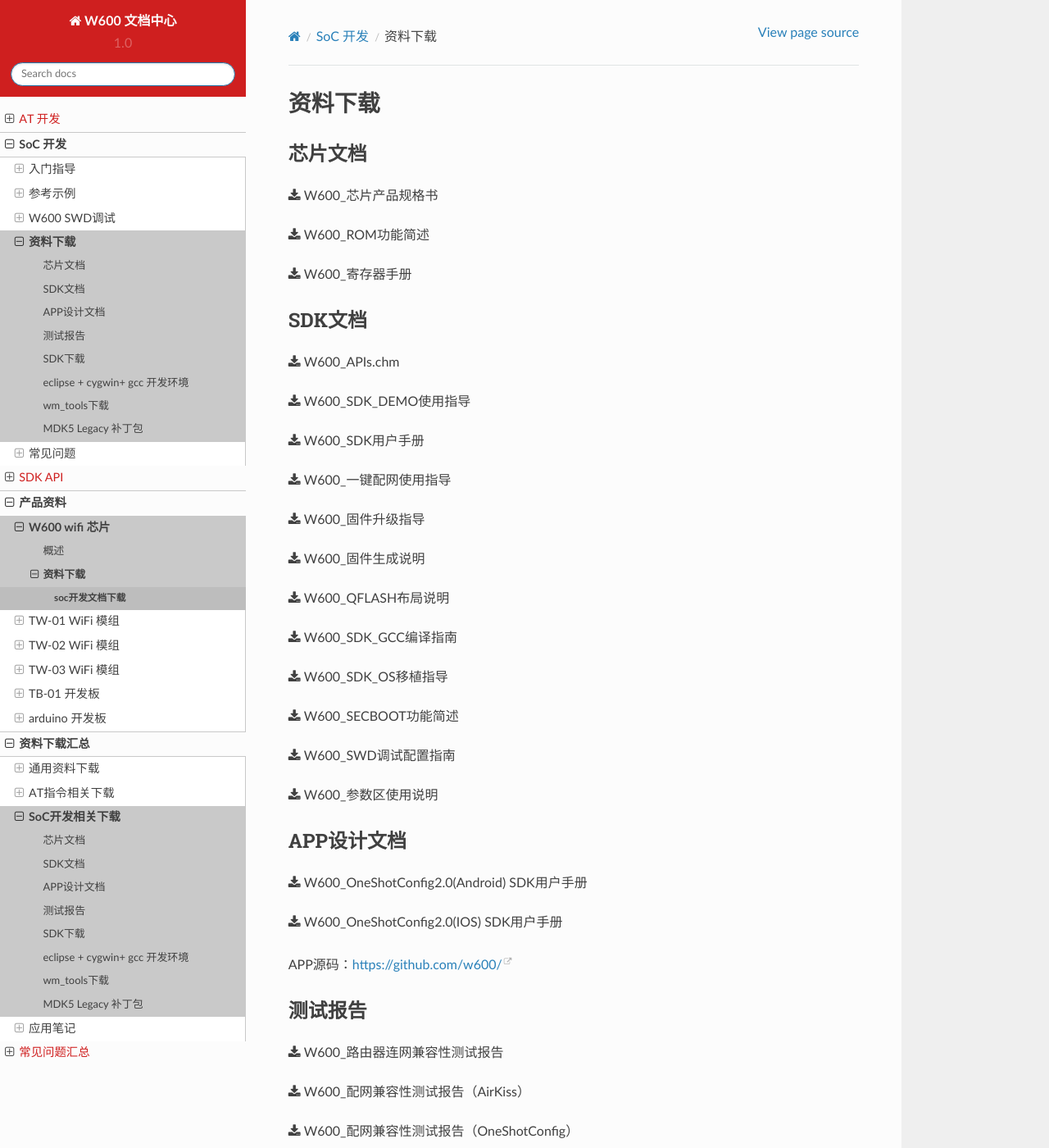
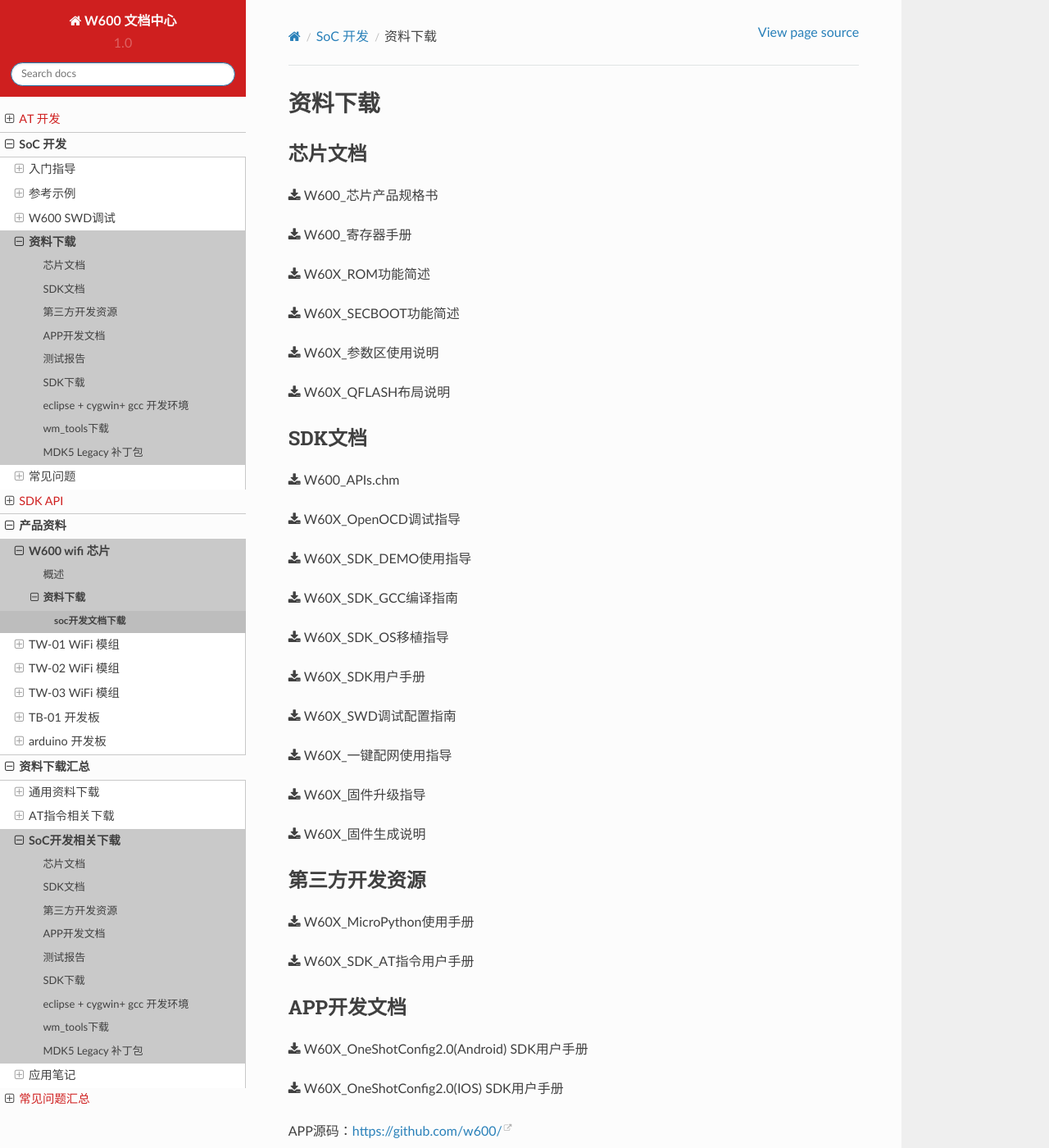
Before and after one commit to szqt/docs, a Sphinx documentation site: the page built from source/soc/download.rst, in a window 1280 px wide and 1400 px high. Shown: the whole window at 82% size. Built offline with Sphinx 7.4.7 and the Read the Docs theme 2.0.0, drawn with Linux system fonts in a browser that asks for light colours; pages that are not in the unit, such as notebooks, are missing from menus; some of the changed text lies outside the part shown.

Commit message:
update download_list

```diff
--- a/source/soc/download.rst
+++ b/source/soc/download.rst
@@ -2,57 +2,68 @@
 ========
 
 芯片文档
---------
+---------
 :download:`W600_芯片产品规格书 </upload/sdk/W600_芯片产品规格书.pdf>`
-
-:download:`W600_ROM功能简述 </upload/sdk/W600_ROM功能简述.pdf>`
 
 :download:`W600_寄存器手册 </upload/sdk/W600_寄存器手册.pdf>`
 
+:download:`W60X_ROM功能简述 </upload/sdk/W60X_ROM功能简述.pdf>`
+
+:download:`W60X_SECBOOT功能简述 </upload/sdk/W60X_SECBOOT功能简述.pdf>`
+
+:download:`W60X_参数区使用说明 </upload/sdk/W60X_参数区使用说明.pdf>`
+
+:download:`W60X_QFLASH布局说明 </upload/sdk/W60X_QFLASH布局说明.pdf>`
+
+
 
 SDK文档
--------
+---------
 :download:`W600_APIs.chm </upload/sdk/W600_APIs.chm>`
 
-:download:`W600_SDK_DEMO使用指导 </upload/sdk/W600_SDK_DEMO使用指导.pdf>`
+:download:`W60X_OpenOCD调试指导 </upload/sdk/W60X_OpenOCD调试指导.pdf>`
 
-:download:`W600_SDK用户手册 </upload/sdk/W600_SDK用户手册.pdf>`
+:download:`W60X_SDK_DEMO使用指导 </upload/sdk/W60X_SDK_DEMO使用指导.pdf>`
 
-:download:`W600_一键配网使用指导 </upload/sdk/W600_一键配网使用指导.pdf>`
+:download:`W60X_SDK_GCC编译指南 </upload/sdk/W60X_SDK_GCC编译指南.pdf>`
 
-:download:`W600_固件升级指导 </upload/sdk/W600_固件升级指导.pdf>`
+:download:`W60X_SDK_OS移植指导 </upload/sdk/W60X_SDK_OS移植指导.pdf>`
 
-:download:`W600_固件生成说明 </upload/sdk/W600_固件生成说明.pdf>`
+:download:`W60X_SDK用户手册 </upload/sdk/W60X_SDK用户手册.pdf>`
 
-:download:`W600_QFLASH布局说明 </upload/sdk/W600_QFLASH布局说明.pdf>`
+:download:`W60X_SWD调试配置指南 </upload/sdk/W60X_SWD调试配置指南.pdf>`
 
-:download:`W600_SDK_GCC编译指南 </upload/sdk/W600_SDK_GCC编译指南.pdf>`
+:download:`W60X_一键配网使用指导 </upload/sdk/W60X_一键配网使用指导.pdf>`
 
-:download:`W600_SDK_OS移植指导 </upload/sdk/W600_SDK_OS移植指导.pdf>`
+:download:`W60X_固件升级指导 </upload/sdk/W60X_固件升级指导.pdf>`
 
-:download:`W600_SECBOOT功能简述 </upload/sdk/W600_SECBOOT功能简述.pdf>`
-
-:download:`W600_SWD调试配置指南 </upload/sdk/W600_SWD调试配置指南.pdf>`
-
-:download:`W600_参数区使用说明 </upload/sdk/W600_参数区使用说明.pdf>`
+:download:`W60X_固件生成说明 </upload/sdk/W60X_固件生成说明.pdf>`
 
 
-APP设计文档
------------
-:download:`W600_OneShotConfig2.0(Android) SDK用户手册 </upload/sdk/W600_OneShotConfig2.0(Android) SDK用户手册.pdf>`
 
-:download:`W600_OneShotConfig2.0(IOS) SDK用户手册 </upload/sdk/W600_OneShotConfig2.0(IOS) SDK用户手册.pdf>`
+第三方开发资源
+----------------
+:download:`W60X_MicroPython使用手册 </upload/sdk/W60X_MicroPython使用手册.pdf>`
+
+:download:`W60X_SDK_AT指令用户手册 </upload/sdk/W60X_SDK_AT指令用户手册.pdf>`
+
+
+APP开发文档
+-------------
+:download:`W60X_OneShotConfig2.0(Android) SDK用户手册 </upload/sdk/W60X_OneShotConfig2.0(Android) SDK用户手册.pdf>`
+
+:download:`W60X_OneShotConfig2.0(IOS) SDK用户手册 </upload/sdk/W60X_OneShotConfig2.0(IOS) SDK用户手册.pdf>`
 
 APP源码：https://github.com/w600/
 
+
 测试报告
---------
+---------
+:download:`W600_路由器连网兼容性测试报告 </upload/sdk/W600_路由器连网兼容性测试报告.pdf>`
 
-:download:`W600_路由器连网兼容性测试报告 </upload/sdk/performance/W600_路由器连网兼容性测试报告.pdf>`
+:download:`W600配网兼容性测试报告（AirKiss） </upload/sdk/W600配网兼容性测试报告（AirKiss）.pdf>`
 
-:download:`W600_配网兼容性测试报告（AirKiss） </upload/sdk/performance/W600_配网兼容性测试报告（AirKiss）.pdf>`
-
-:download:`W600_配网兼容性测试报告（OneShotConfig） </upload/sdk/performance/W600_配网兼容性测试报告（OneShotConfig）.pdf>`
+:download:`W600配网兼容性测试报告（OneShotConfig） </upload/sdk/W600配网兼容性测试报告（OneShotConfig）.pdf>`
 
 
 SDK下载
```
